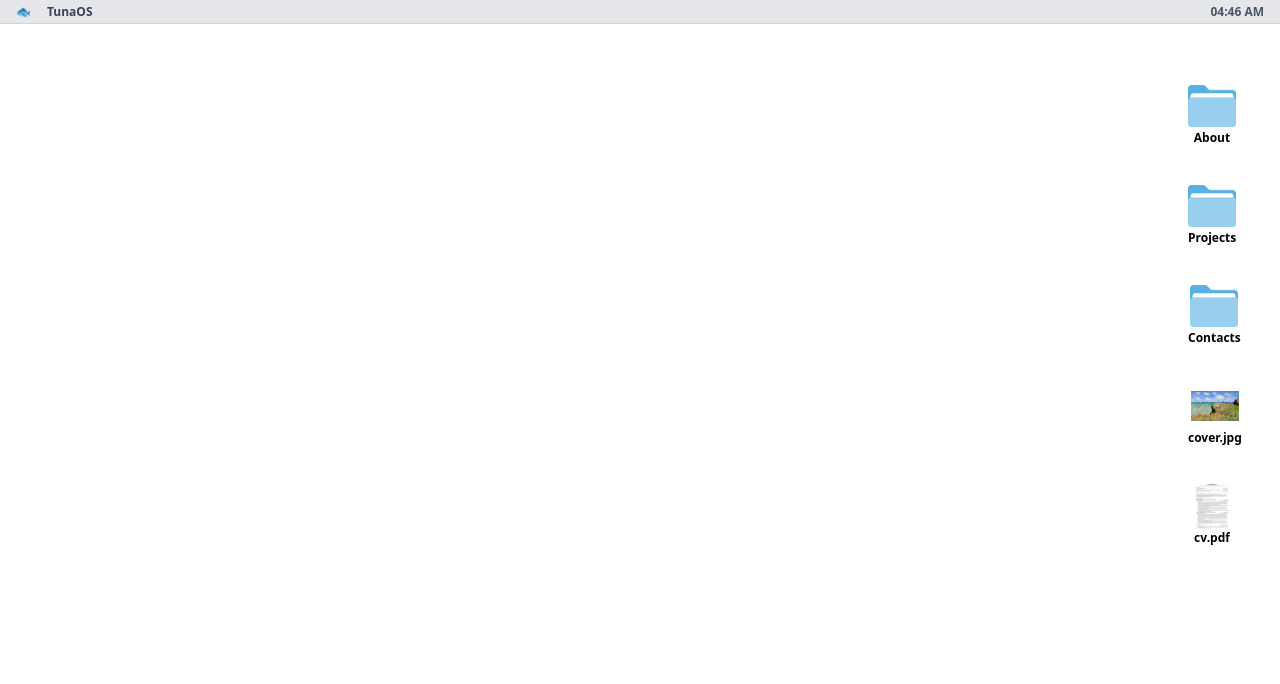
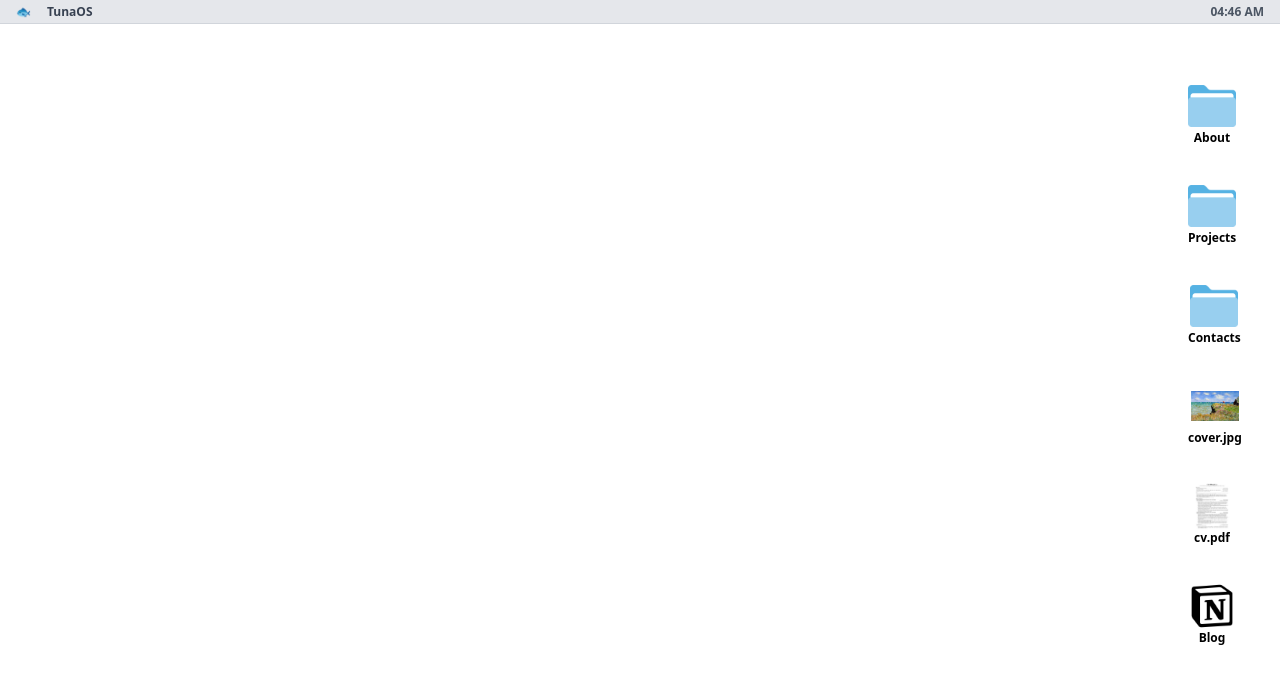
Before and after one commit to 2na3k/2na3k-app, a React (Vite) app: page / in a window 1280 px wide. Shown: the top 684 px of the page. Built offline with nearby package versions, Linux system fonts and the light colour scheme.

Commit message:
add blog

```diff
--- a/src/App.tsx
+++ b/src/App.tsx
@@ -12,6 +12,7 @@ import onTheCover from './static/images/on-the-cover.jpg';
 import { AppState, DragState, DesktopIcon as DesktopIconType } from './types';
 import PdfPreviewContent from './components/PdfPreviewContent';
 import cvIcon from './static/icons/cv.png';
+import notionIcon from './static/icons/notion.png';
 
 const ClassicMacDesktop: React.FC = () => {
   const [appState, setAppState] = useState<AppState>({
@@ -42,7 +43,8 @@ const ClassicMacDesktop: React.FC = () => {
       projects: { x: 0, y: 0 },
       contacts: { x: 0, y: 0 },
       "on-the-cover": { x: 0, y: 0 },
-      "cv": { x: 0, y: 0 }
+      "cv": { x: 0, y: 0 },
+      "blog": { x: 0, y: 0 }
     },
     focusedWindow: null,
     selectionBox: null,
@@ -84,7 +86,8 @@ const ClassicMacDesktop: React.FC = () => {
             projects: { x: newX, y: 150 },
             contacts: { x: newX, y: 250 },
             "on-the-cover": { x: newX, y: 350 },
-            cv: { x: newX, y: 450 }
+            cv: { x: newX, y: 450 },
+            blog: { x: newX, y: 550 }
           }
         }));
       }
@@ -136,6 +139,11 @@ const ClassicMacDesktop: React.FC = () => {
       id: 'cv',
       title: 'cv.pdf',
       icon: cvIcon
+    },
+    {
+      id: 'blog',
+      title: 'Blog',
+      icon: notionIcon
     }
   ];
 
@@ -420,6 +428,10 @@ const ClassicMacDesktop: React.FC = () => {
   }, []);
 
   const handleIconDoubleClick = (iconId: string) => {
+    if (iconId === 'blog') {
+      window.open('https://thanhaslarry.notion.site/le-s-blog-technical-ones-2520bcd9ac5780fe9042efee51243859', '_blank');
+      return;
+    }
     if (appState.openWindows.has(iconId)) {
       focusWindow(iconId);
     } else {
```
Also changed, not shown: src/static/icons/notion.png (added).
